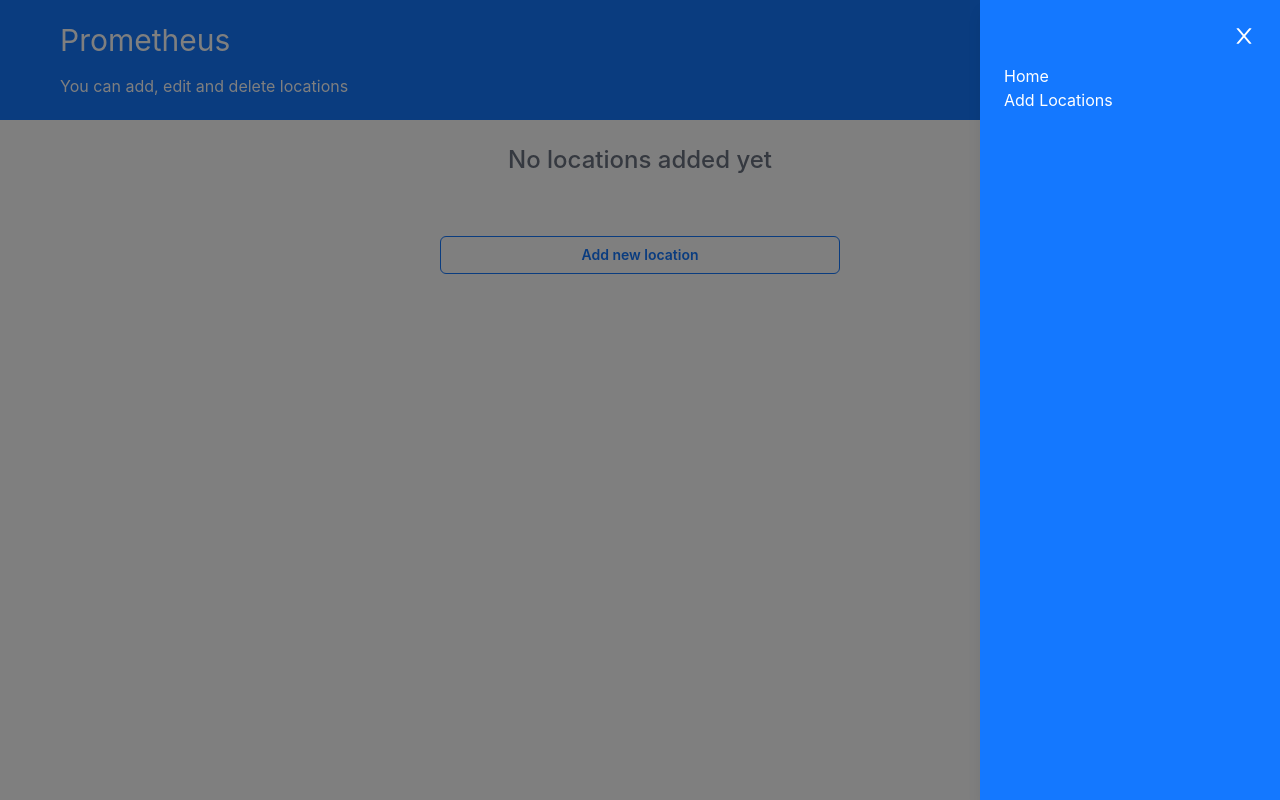
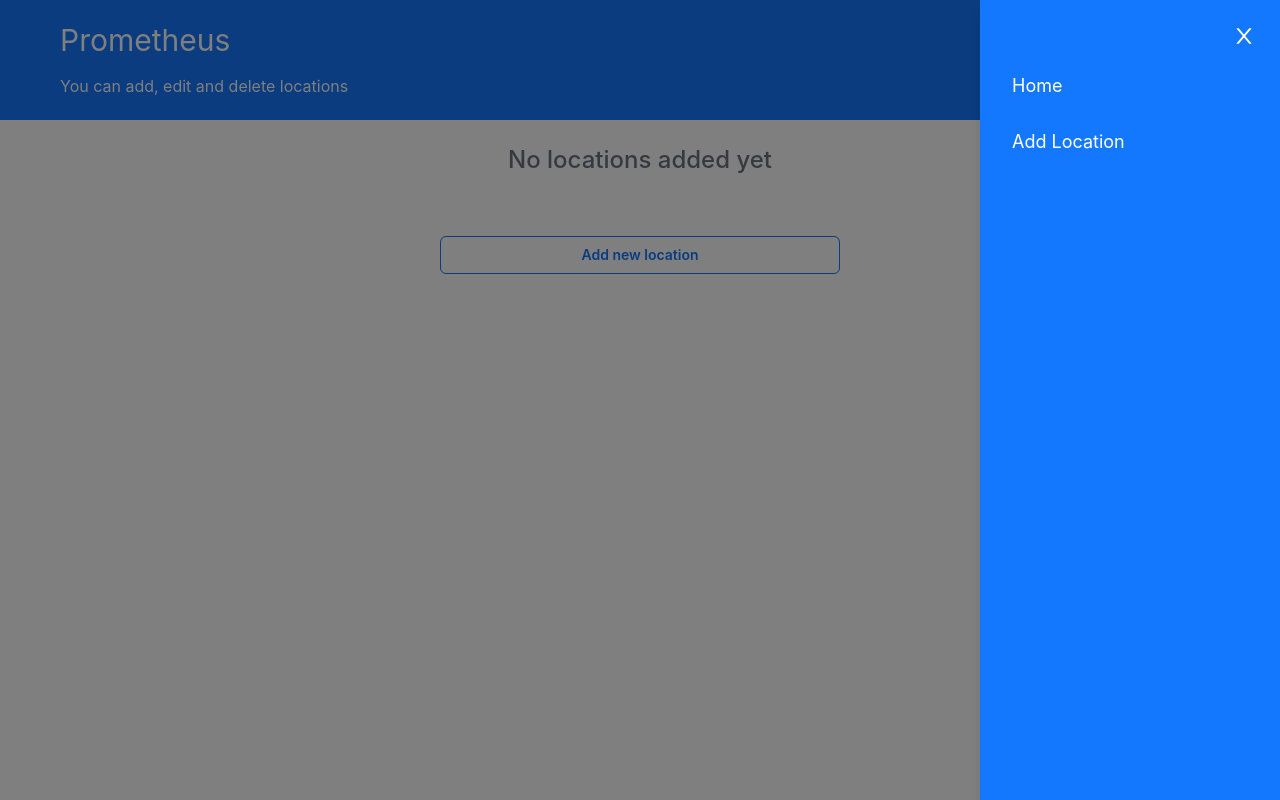
Before and after one commit to shad-k/prometheus, a React (Create React App) app: page / in a window 1280 px wide. Both pictures are taken after a click on the button 1208 px from the left and 60 px from the top of the page. Built offline with nearby package versions, Linux system fonts and the light colour scheme.

Commit message:
feat: menu links

```diff
--- a/src/App.tsx
+++ b/src/App.tsx
@@ -10,14 +10,14 @@ import { store } from "./store";
 const App: React.FC = () => {
   return (
     <Provider store={store}>
-      <main className="flex flex-col w-full h-full">
-        <DrawerContextProvider>
+      <DrawerContextProvider>
+        <main className="flex flex-col w-full h-full">
           <Header />
           <div className="w-full h-[calc(100%-120px)]">
-            <RouterProvider router={router}></RouterProvider>
+            <RouterProvider router={router} />
           </div>
-        </DrawerContextProvider>
-      </main>
+        </main>
+      </DrawerContextProvider>
     </Provider>
   );
 };
--- a/src/components/home/LocationListItem.tsx
+++ b/src/components/home/LocationListItem.tsx
@@ -12,7 +12,7 @@ type LocationListItemProps = {
 };
 
 const LocationListItem: React.FC<LocationListItemProps> = ({ location }) => {
-  const { data, error, isLoading } = useGetWeatherDataByLocationQuery(location);
+  const { data, isLoading } = useGetWeatherDataByLocationQuery(location);
 
   const dispatch = useDispatch();
 
--- a/src/components/layout/HamburgerMenu.tsx
+++ b/src/components/layout/HamburgerMenu.tsx
@@ -13,9 +13,13 @@ const HamburgerMenu: React.FC<HamburgerMenuProps> = ({ onClose }) => {
           <AiOutlineClose />
         </button>
       </div>
-      <ul>
-        <li>Home</li>
-        <li>Add Locations</li>
+      <ul className="flex flex-col text-lg gap-3">
+        <a href="/" className="hover:bg-white/10 p-2 rounded">
+          Home
+        </a>
+        <a href="/addLocation" className="hover:bg-white/10 p-2 rounded">
+          Add Location
+        </a>
       </ul>
     </div>
   );
--- a/src/context/DrawerContext.tsx
+++ b/src/context/DrawerContext.tsx
@@ -1,5 +1,5 @@
 import React from "react";
-import Drawer from "../components/layout/Drawer";
+import Drawer from "../components/common/Drawer";
 
 const DrawerContext = React.createContext({
   isOpen: false,
--- a/tailwind.config.js
+++ b/tailwind.config.js
@@ -10,7 +10,7 @@ module.exports = {
       },
       animation: {
         "input-focus": "input-focus 0.1s ease-out forwards",
-        drawer: "drawer 50ms ease-out forwards",
+        drawer: "drawer 0.2s ease-out forwards",
       },
       keyframes: {
         "input-focus": {
```
Also changed, not shown: src/components/common/Drawer.tsx (renamed from src/components/layout/Drawer.tsx), 1 other file (tests, documents, lock files or other folders).
